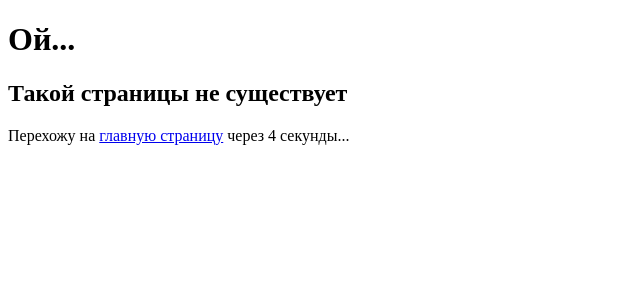
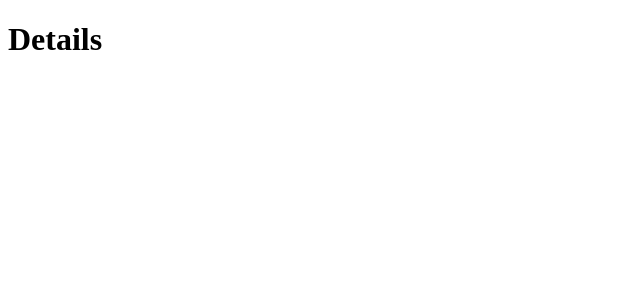
Before and after one commit to ChernoSlava/Burgers-Next-JS, a Next.js app: page /burgers/1 in a window 1280 px wide. Before the commit this address had no page. Shown: the top 300 px of the page, without its empty margins (0-640 px from the left). Built offline with nearby package versions, Linux system fonts and the light colour scheme.

Commit message:
feat(burgers):
- rename cheesburger in [id] for dynamic path.

meta: future

```diff
--- /dev/null
+++ b/pages/burgers/[id].js
@@ -0,0 +1,9 @@
+const Details = () => {
+  return (
+    <div>
+      <h1>Details</h1>
+    </div>
+  )
+}
+
+export default Details;
```
Also changed, not shown: pages/burgers/cheeseburger.js (deleted, +0 -9 lines).
